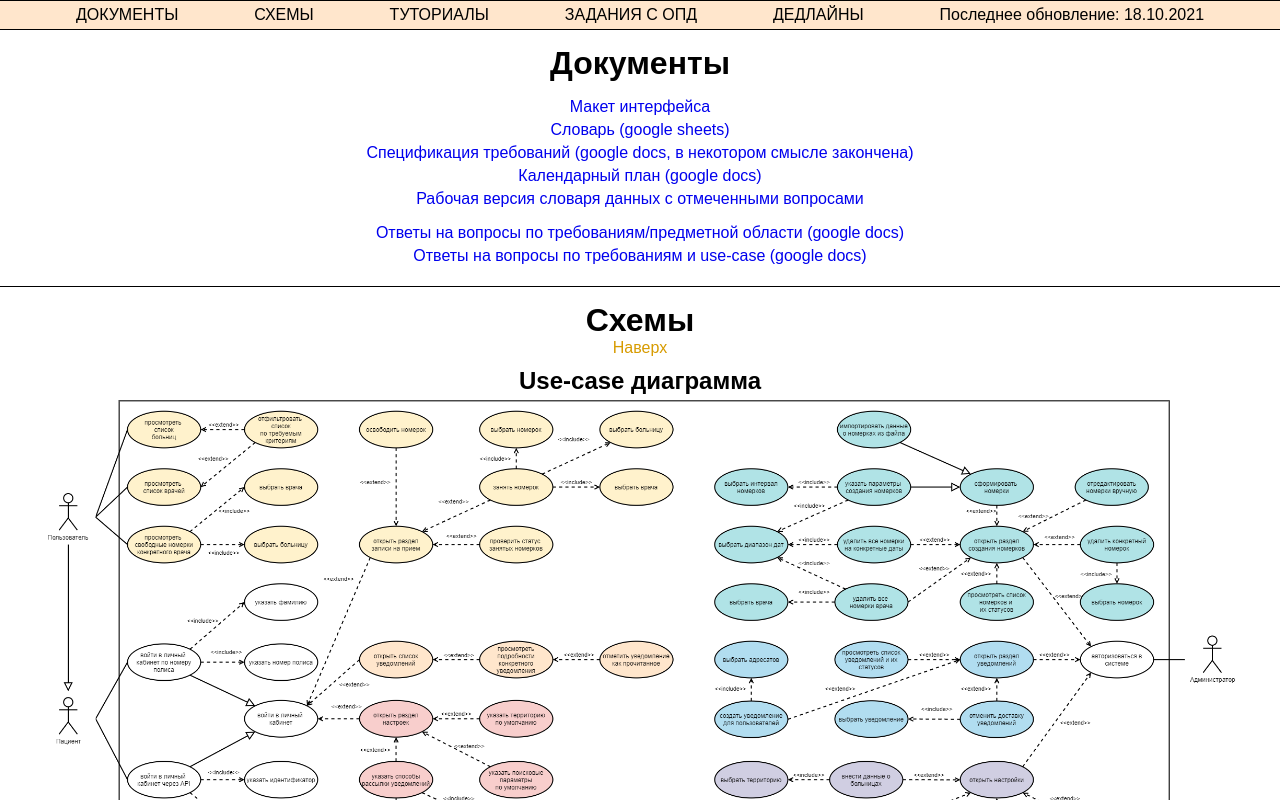
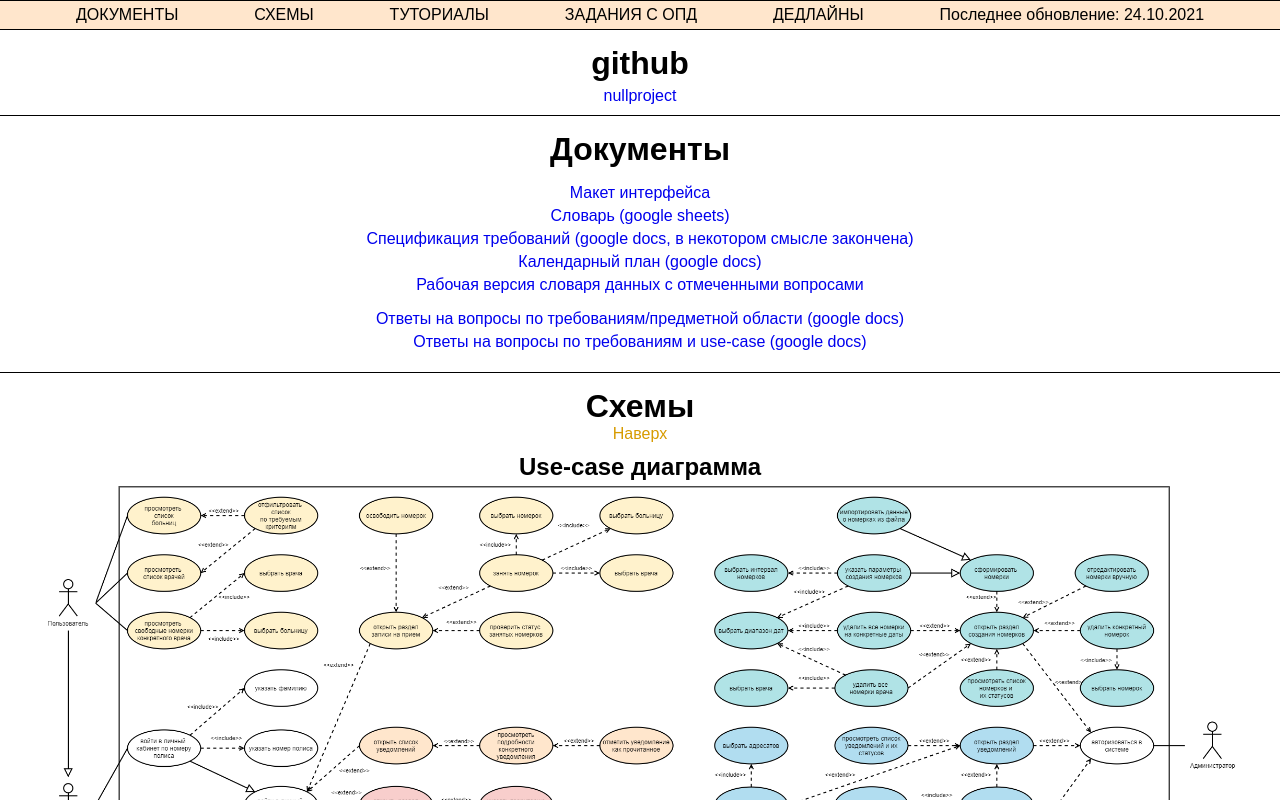
Before and after one commit to Jackeeet/nullrepo, a plain HTML site: page index.html in a window 1280 px wide. Shown: the top 800 px of the page. Drawn offline with Linux system fonts and the light colour scheme.

Commit message:
concept & repo

```diff
--- a/index.html
+++ b/index.html
@@ -12,7 +12,16 @@
         <a href="#references">Туториалы</a>
         <a href="#project-management">Задания с ОПД</a>
         <a href="#deadlines">Дедлайны</a>
-        Последнее обновление: 18.10.2021
+        Последнее обновление: 24.10.2021
+    </div>
+
+    <div class="section" id="repo">
+        <h1 class="section-name">
+            github
+        </h1>
+        <div class="section-content">
+            <a href="https://github.com/Jackeeet/nullproject" target="_blank">nullproject</a>
+        </div>
     </div>
 
     <div class="section" id="docs">
@@ -55,6 +64,9 @@
 
             <h2>Структурная схема</h2>
             <img src="structure.jpg">
+
+            <h2>Концептуальная модель</h2>
+            <img src="concept.jpg">
         </div>
     </div>
 
```
Also changed, not shown: concept.jpg (added).
